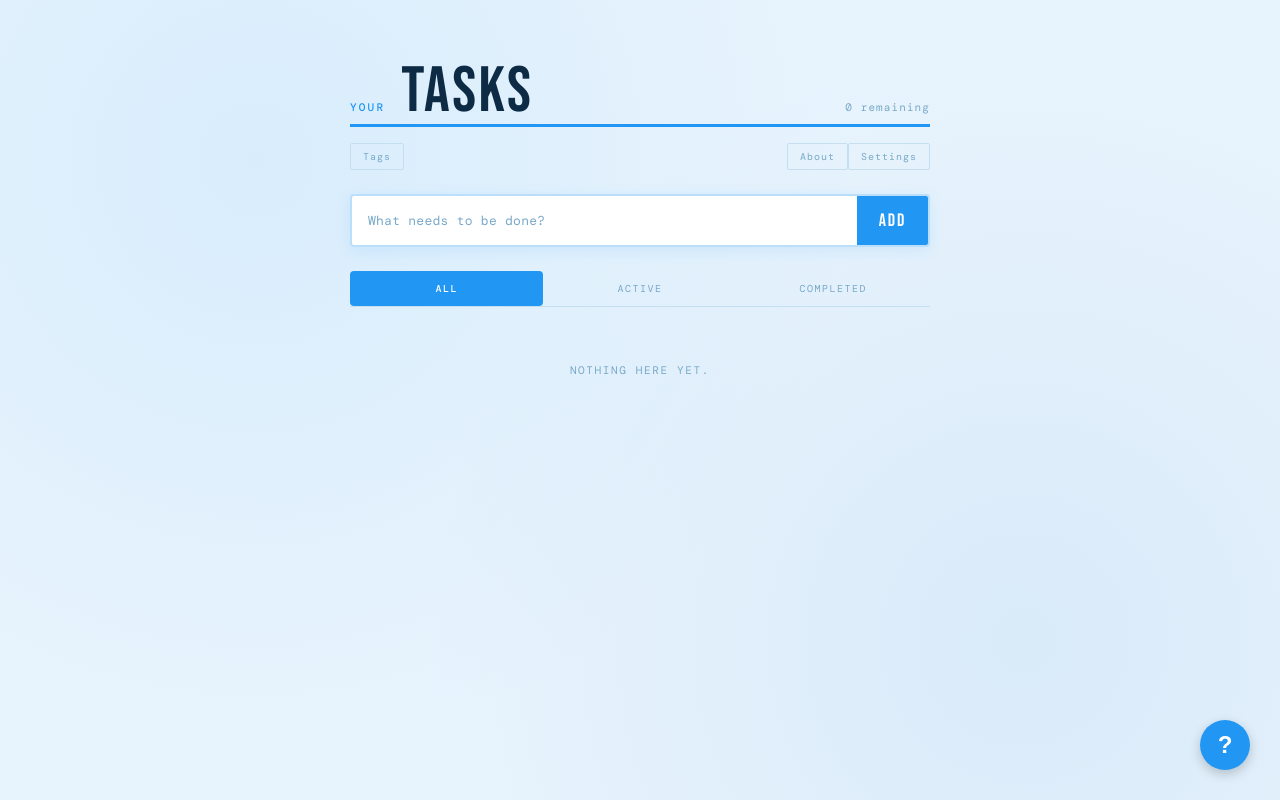
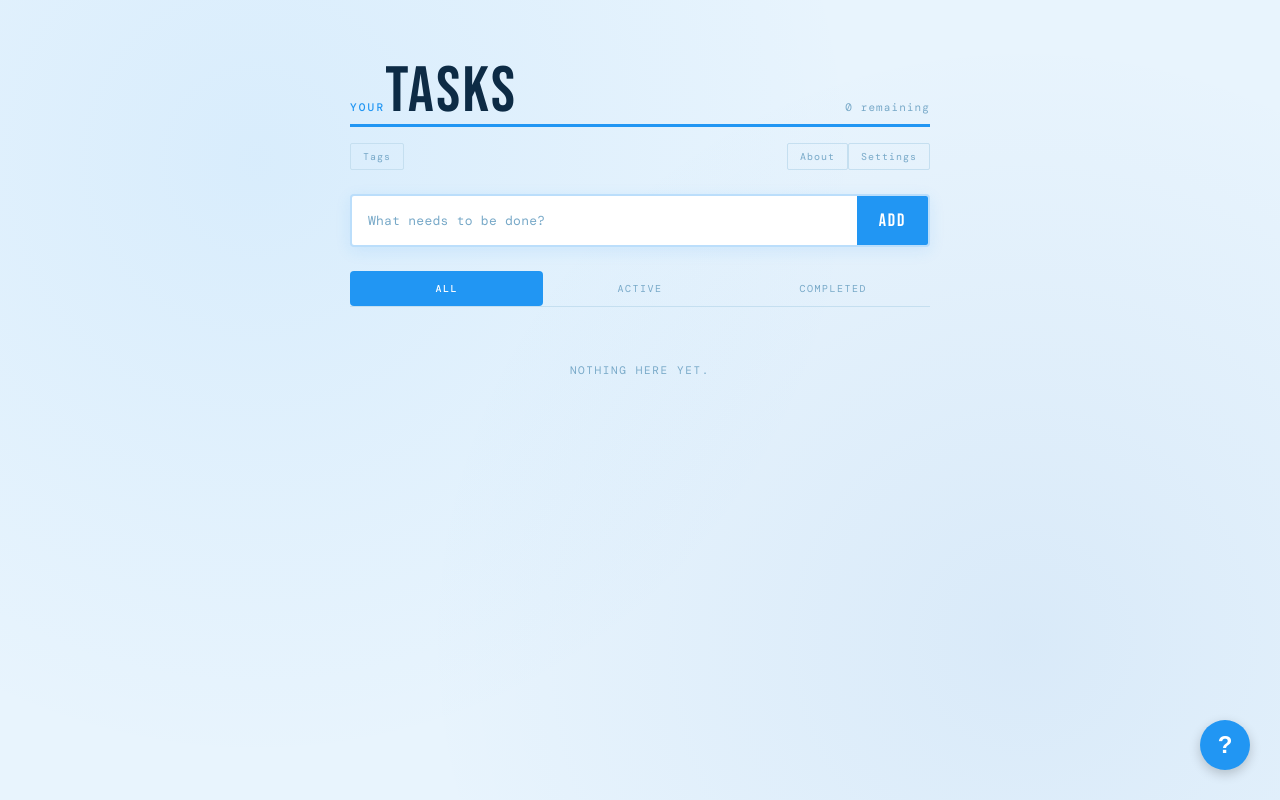
Before and after one commit to Jimmyinn/CS555, a React (Vite) app in the folder todo-app/: page / in a window 1280 px wide. Built offline with nearby package versions, Linux system fonts and the light colour scheme; a web font is replaced by a local one.

Commit message:
Update App.css

```diff
--- a/todo-app/src/App.css
+++ b/todo-app/src/App.css
@@ -77,10 +77,10 @@ body {
 }
 
 .header-top {
+  position: relative;
   display: flex;
   align-items: baseline;
   justify-content: center;
-  gap: 16px;
   border-bottom: 3px solid var(--accent);
   margin-bottom: 16px;
 }
```
